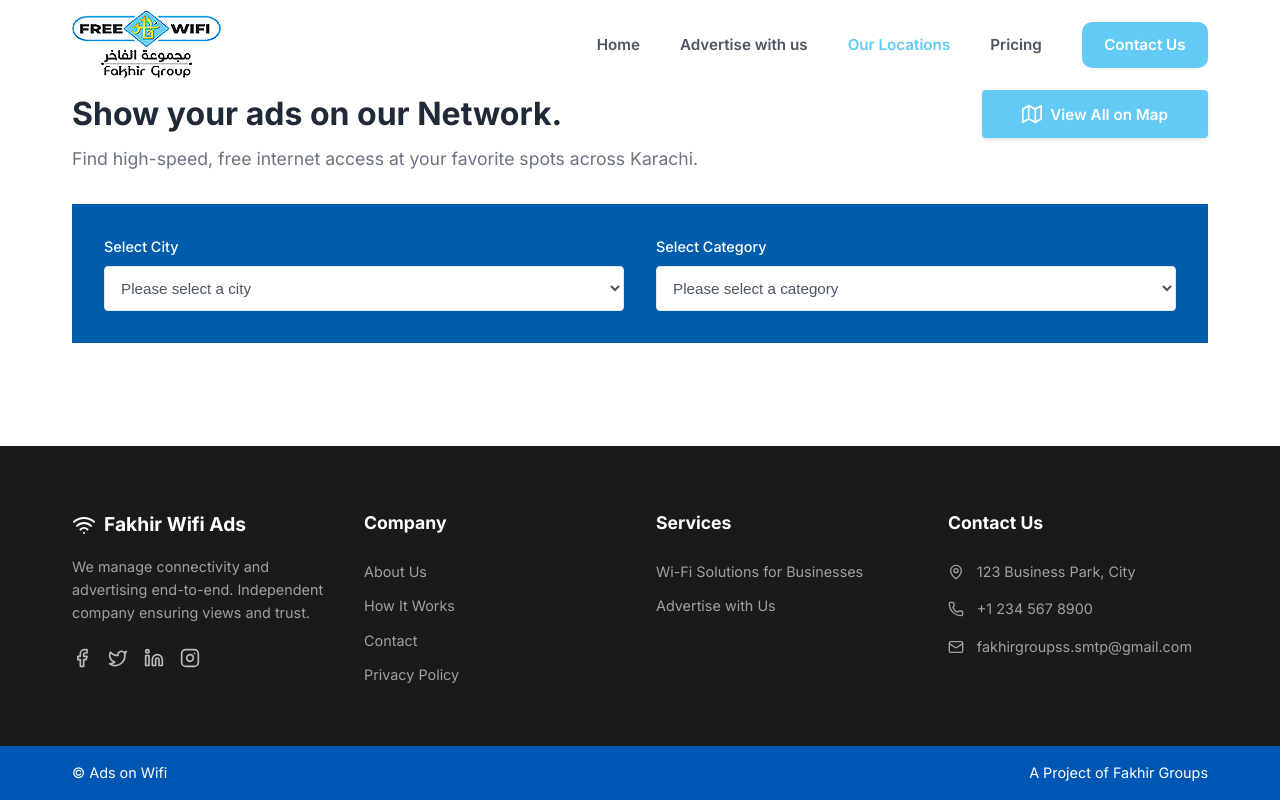
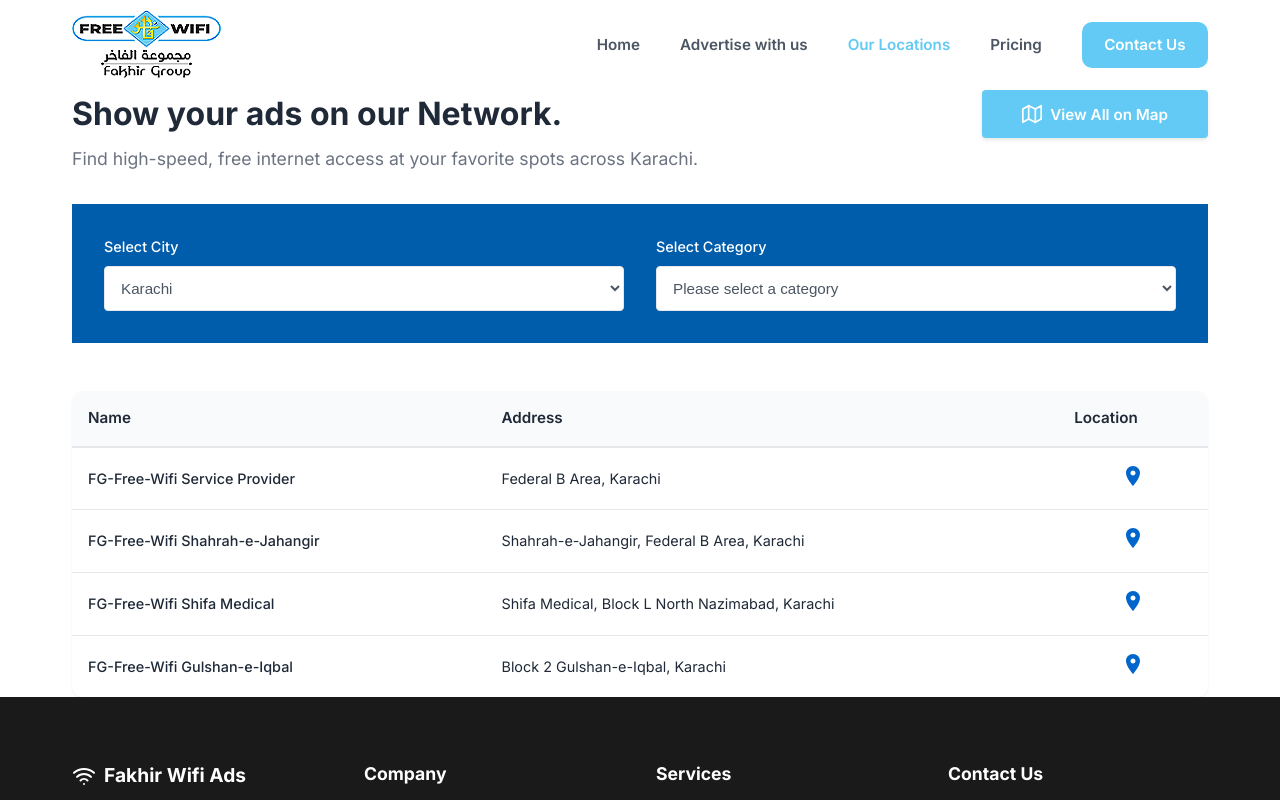
Before and after one commit to huzzy69/fg-free-wifi, a React (Vite) app: page /locations in a window 1280 px wide. Shown: the top 800 px of the page. Built offline with nearby package versions, Linux system fonts and the light colour scheme.

Commit message:
Update locations data, fix city dropdown, modify advertiser page buttons, and update footer

```diff
--- a/src/api.ts
+++ b/src/api.ts
@@ -61,30 +61,39 @@
 const initialLocations: WifiLocation[] = [
     {
         id: 'loc_1',
-        name: "Allama Iqbal Town Campus, Karachi",
-        address: "B-09 Block W Allama Iqbal Town paposhnagar (Pre-School)",
-        contact: "021-36613835",
+        name: "FG-Free-Wifi Service Provider",
+        address: "Federal B Area, Karachi",
+        contact: "0300-1234567",
         city: "Karachi",
-        category: "Education Sector",
+        category: "On-Demand Internet",
         province: "Sindh"
     },
     {
         id: 'loc_2',
-        name: "Cinepax Cinema",
-        address: "Ocean Mall, Clifton, Karachi",
-        contact: "021-111-222-333",
+        name: "FG-Free-Wifi Shahrah-e-Jahangir",
+        address: "Shahrah-e-Jahangir, Federal B Area, Karachi",
+        contact: "0300-1234567",
         city: "Karachi",
-        category: "Cinemas",
+        category: "On-Demand Internet",
         province: "Sindh"
     },
     {
         id: 'loc_3',
-        name: "Gulberg Campus Lahore",
-        address: "12-Main Boulevard, Gulberg III, Lahore",
-        contact: "042-35712345",
-        city: "Lahore",
-        category: "Education Sector",
-        province: "Punjab"
+        name: "FG-Free-Wifi Shifa Medical",
+        address: "Shifa Medical, Block L North Nazimabad, Karachi",
+        contact: "0300-1234567",
+        city: "Karachi",
+        category: "Healthcare",
+        province: "Sindh"
+    },
+    {
+        id: 'loc_4',
+        name: "FG-Free-Wifi Gulshan-e-Iqbal",
+        address: "Block 2 Gulshan-e-Iqbal, Karachi",
+        contact: "0300-1234567",
+        city: "Karachi",
+        category: "On-Demand Internet",
+        province: "Sindh"
     }
 ];
 
@@ -191,9 +200,9 @@
     locations: {
         async getAll(): Promise<WifiLocation[]> {
             await sleep(SLEEP_TIME);
-            const data = localStorage.getItem('wifi_locations');
+            const data = localStorage.getItem('wifi_locations_v2');
             if (data === null) {
-                localStorage.setItem('wifi_locations', JSON.stringify(initialLocations));
+                localStorage.setItem('wifi_locations_v2', JSON.stringify(initialLocations));
                 return initialLocations;
             }
             return JSON.parse(data);
--- a/src/components/Footer.tsx
+++ b/src/components/Footer.tsx
@@ -3,7 +3,11 @@
 import { Wifi, Mail, Phone, MapPin, Facebook, Twitter, Linkedin, Instagram } from 'lucide-react';
 import './Footer.css';
 
+import { useSiteConfig } from '../context/SiteConfigContext';
+
 const Footer: React.FC = () => {
+    const { config } = useSiteConfig();
+
     return (
         <footer className="footer">
             <div className="container footer-container">
@@ -27,7 +31,7 @@
                     <h3>Company</h3>
                     <ul className="footer-links">
                         <li><Link to="/about">About Us</Link></li>
-                        <li><Link to="/how-it-works">How It Works</Link></li>
+
                         <li><Link to="/contact">Contact</Link></li>
                         <li><a href="#">Privacy Policy</a></li>
                     </ul>
@@ -44,17 +48,17 @@
                 <div className="footer-col">
                     <h3>Contact Us</h3>
                     <ul className="contact-list">
-                        <li><MapPin size={16} /> <span>123 Business Park, City</span></li>
-                        <li><Phone size={16} /> <span>+1 234 567 8900</span></li>
-                        <li><Mail size={16} /> <span>fakhirgroupss.smtp@gmail.com</span></li>
+                        <li><MapPin size={16} /> <span>{config.contactAddress}</span></li>
+                        <li><Phone size={16} /> <span>{config.contactPhone}</span></li>
+                        <li><Mail size={16} /> <span>{config.contactEmail}</span></li>
                     </ul>
                 </div>
             </div>
 
             <div className="footer-copyright-strip">
                 <div className="container copyright-flex">
-                    <p>&copy; Ads on Wifi</p>
-                    <p>A Project of Fakhir Groups</p>
+                    <p>&copy; Ads on WiFi</p>
+                    <p>A Project of {config.companyName}</p>
                 </div>
             </div>
         </footer>
--- a/src/pages/Advertisers.tsx
+++ b/src/pages/Advertisers.tsx
@@ -142,7 +142,7 @@
                                     type="range"
                                     min="10000"
                                     max="500000"
-                                    step="5000"
+                                    step="1000"
                                     defaultValue="50000"
                                     className="range-slider"
                                     onChange={(e) => {
@@ -218,7 +218,7 @@
                                 </li>
                             </ul>
                             <div className="mt-6">
-                                <button className="btn btn-light btn-lg" onClick={() => document.getElementById('contact-form')?.scrollIntoView({ behavior: 'smooth' })}>
+                                <button className="btn btn-light btn-lg" onClick={() => navigate('/pricing')}>
                                     View Pricing Plans <TrendingUp size={20} style={{ display: 'inline', marginLeft: '8px' }} />
                                 </button>
                             </div>
@@ -307,7 +307,7 @@
                             <h3>Cinemas</h3>
                         </div>
                         <div className="venue-item">
-                            <img src="https://images.unsplash.com/photo-1588880331179-bc9b93a8cf5e?q=80&w=800&auto=format&fit=crop" alt="Public Parks" className="venue-img" />
+                            <img src="https://images.unsplash.com/photo-1519331379826-fda8feb0c191?q=80&w=800&auto=format&fit=crop" alt="Public Parks" className="venue-img" />
                             <h3>Public Parks</h3>
                         </div>
                         <div className="venue-item">
@@ -424,7 +424,7 @@
                                 <li><strong>Device Analytics:</strong> Understand your audience's tech.</li>
                                 <li><strong>Exportable Reports:</strong> Easy PDF/Excel exports for your team.</li>
                             </ul>
-                            <button className="btn btn-outline mt-6">View Demo Dashboard</button>
+                            <button className="btn btn-outline mt-6" onClick={() => document.getElementById('contact-form')?.scrollIntoView({ behavior: 'smooth' })}>Book Demo Dashboard</button>
                         </div>
                     </div>
                 </div>
@@ -558,7 +558,7 @@
                                     <Mail size={24} className="text-primary" />
                                     <div>
                                         <h4>Email Us</h4>
-                                        <p>advertise@adsonwifi.com</p>
+                                        <p>advertise@Ads on WiFi.com</p>
                                     </div>
                                 </div>
                                 <div className="contact-method">
--- a/src/pages/FreeWifiLocations.tsx
+++ b/src/pages/FreeWifiLocations.tsx
@@ -5,13 +5,8 @@
 import './FreeWifiLocations.css';
 
 const FAMOUS_CITIES = [
-    "Karachi", "Lahore", "Islamabad", "Faisalabad", "Rawalpindi", "Multan",
-    "Peshawar", "Quetta", "Sialkot", "Gujranwala", "Hyderabad", "Bahawalpur",
-    "Sargodha", "Sheikhupura", "Jhang", "Rahim Yar Khan", "Gujrat", "Kasur",
-    "Sahiwal", "Okara", "Wah Cantonment", "Dera Ghazi Khan", "Mandi Bahauddin",
-    "Jhelum", "Abbottabad", "Mardan", "Mingora", "Kohat", "Sukkur",
-    "Larkana", "Nawabshah", "Mirpur Khas"
-].sort();
+    "Karachi"
+];
 
 const CATEGORIES = [
     "Shopping Venues",
@@ -26,7 +21,7 @@
 ];
 
 const FreeWifiLocations: React.FC = () => {
-    const [selectedCity, setSelectedCity] = useState<string>("");
+    const [selectedCity, setSelectedCity] = useState<string>("Karachi");
     const [selectedCategory, setSelectedCategory] = useState<string>("");
     const [locations, setLocations] = useState<WifiLocation[]>([]);
     const [loading, setLoading] = useState(true);
@@ -93,8 +88,7 @@
                             value={selectedCity}
                             onChange={handleCityChange}
                         >
-                            <option value="">Please select a city</option>
-                            <option value="All Cities">All Cities</option>
+                            <option value="" disabled>Please select a city</option>
                             {FAMOUS_CITIES.map((city) => (
                                 <option key={city} value={city}>{city}</option>
                             ))}
```
